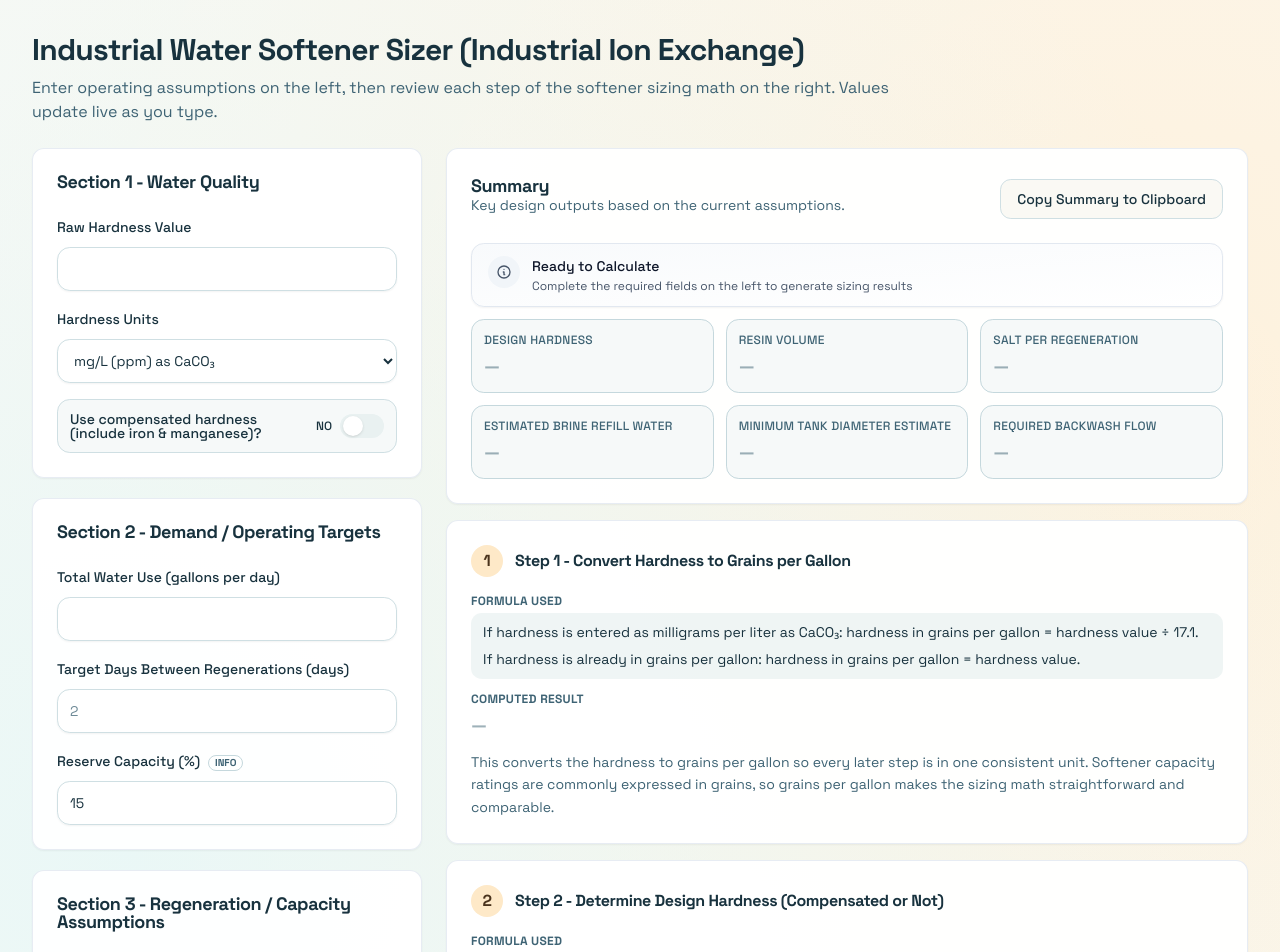
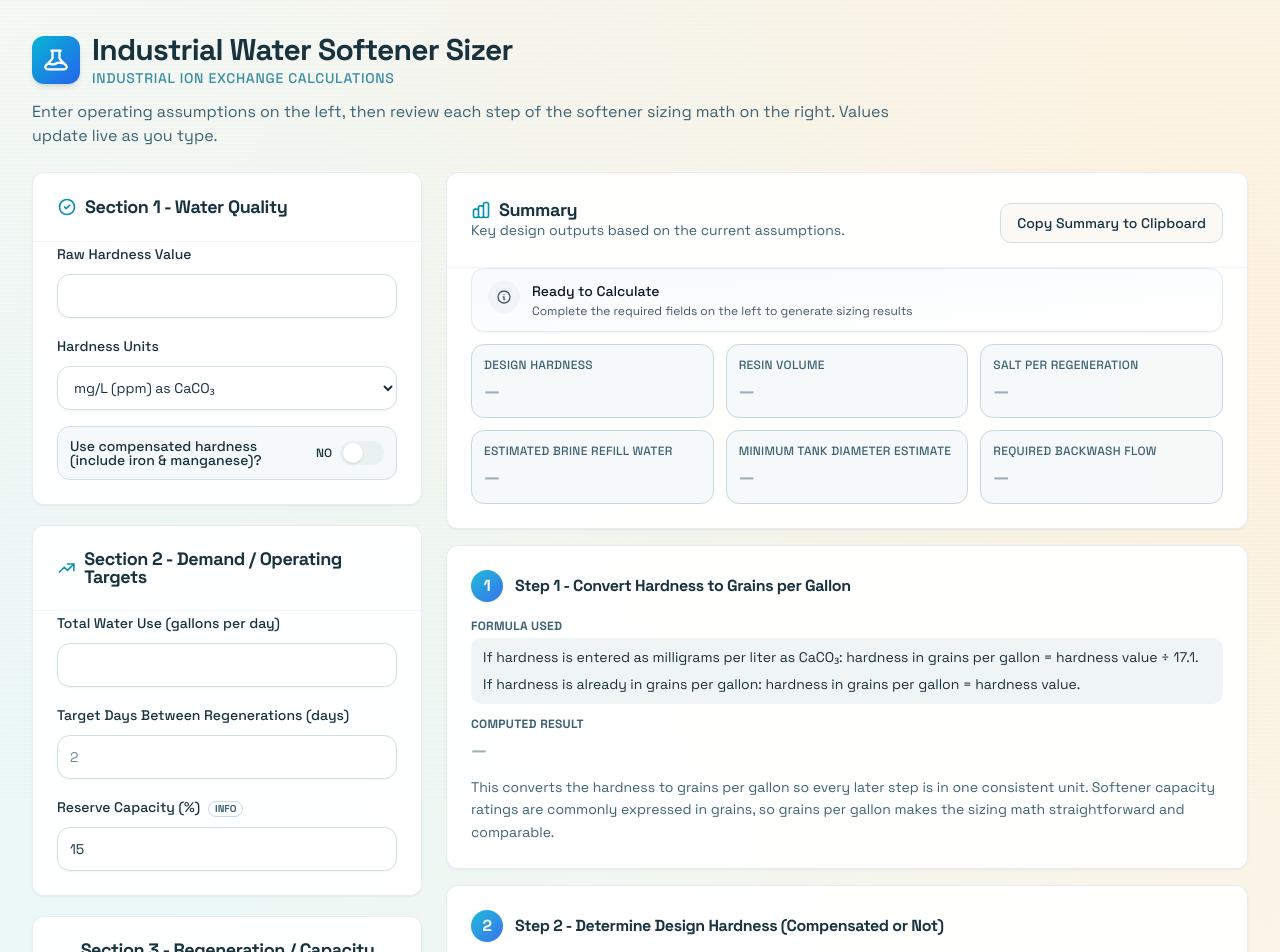
Before and after one commit to benbruce1021/softenerSizer, a React (Vite) app: page / in a window 1280 px wide. Shown: the top 952 px of the page. Built offline with nearby package versions, Linux system fonts and the light colour scheme.

Commit message:
Updated App.tsx

```diff
--- a/src/App.tsx
+++ b/src/App.tsx
@@ -66,10 +66,10 @@ type StepCardProps = {
 
 function StepCard({ number, title, formula, result, explanation, blockedMessage }: StepCardProps) {
   return (
-    <Card className="border-slate-200/80 bg-white/95">
+    <Card className="border-slate-200/80 bg-white/95 shadow-sm">
       <CardHeader className="pb-4">
         <CardTitle className="flex items-center gap-3 text-base">
-          <span className="flex h-8 w-8 items-center justify-center rounded-full bg-secondary text-secondary-foreground">
+          <span className="flex h-8 w-8 items-center justify-center rounded-full bg-gradient-to-br from-cyan-500/90 to-blue-600/90 text-white font-semibold shadow-sm">
             {number}
           </span>
           {title}
@@ -340,9 +340,19 @@ export default function App() {
   };
 
   return (
-    <main className="mx-auto min-h-screen max-w-[1440px] px-3 py-5 sm:px-4 md:px-6 lg:px-8 lg:py-8">
-      <div className="mb-6 space-y-2">
-        <h1 className="text-2xl font-bold tracking-tight md:text-3xl">Industrial Water Softener Sizer (Industrial Ion Exchange)</h1>
+    <main className="relative mx-auto min-h-screen max-w-[1440px] px-3 py-5 sm:px-4 md:px-6 lg:px-8 lg:py-8">
+      <div className="mb-6 space-y-3">
+        <div className="flex items-center gap-3">
+          <div className="flex h-12 w-12 items-center justify-center rounded-xl bg-gradient-to-br from-cyan-500 to-blue-600 shadow-md">
+            <svg className="h-7 w-7 text-white" fill="none" viewBox="0 0 24 24" stroke="currentColor">
+              <path strokeLinecap="round" strokeLinejoin="round" strokeWidth={2} d="M19.428 15.428a2 2 0 00-1.022-.547l-2.387-.477a6 6 0 00-3.86.517l-.318.158a6 6 0 01-3.86.517L6.05 15.21a2 2 0 00-1.806.547M8 4h8l-1 1v5.172a2 2 0 00.586 1.414l5 5c1.26 1.26.367 3.414-1.415 3.414H4.828c-1.782 0-2.674-2.154-1.414-3.414l5-5A2 2 0 009 10.172V5L8 4z" />
+            </svg>
+          </div>
+          <div>
+            <h1 className="text-2xl font-bold tracking-tight md:text-3xl">Industrial Water Softener Sizer</h1>
+            <p className="text-xs font-medium uppercase tracking-wider text-cyan-700/80 md:text-sm">Industrial Ion Exchange Calculations</p>
+          </div>
+        </div>
         <p className="max-w-4xl text-sm text-muted-foreground md:text-base">
           Enter operating assumptions on the left, then review each step of the softener sizing math on the right. Values update live as you type.
         </p>
@@ -350,9 +360,14 @@ export default function App() {
 
       <div className="grid gap-6 lg:grid-cols-[minmax(320px,390px)_minmax(0,1fr)]">
         <section className="space-y-4 md:space-y-5">
-          <Card className="border-slate-200/80 bg-white/95">
-            <CardHeader>
-              <CardTitle>Section 1 - Water Quality</CardTitle>
+          <Card className="border-slate-200/80 bg-white/95 shadow-sm">
+            <CardHeader className="border-b border-slate-100">
+              <CardTitle className="flex items-center gap-2">
+                <svg className="h-5 w-5 text-cyan-600" fill="none" viewBox="0 0 24 24" stroke="currentColor">
+                  <path strokeLinecap="round" strokeLinejoin="round" strokeWidth={2} d="M9 12l2 2 4-4m6 2a9 9 0 11-18 0 9 9 0 0118 0z" />
+                </svg>
+                Section 1 - Water Quality
+              </CardTitle>
             </CardHeader>
             <CardContent className="space-y-4">
               <div className="space-y-2">
@@ -422,9 +437,14 @@ export default function App() {
             </CardContent>
           </Card>
 
-          <Card className="border-slate-200/80 bg-white/95">
-            <CardHeader>
-              <CardTitle>Section 2 - Demand / Operating Targets</CardTitle>
+          <Card className="border-slate-200/80 bg-white/95 shadow-sm">
+            <CardHeader className="border-b border-slate-100">
+              <CardTitle className="flex items-center gap-2">
+                <svg className="h-5 w-5 text-cyan-600" fill="none" viewBox="0 0 24 24" stroke="currentColor">
+                  <path strokeLinecap="round" strokeLinejoin="round" strokeWidth={2} d="M13 7h8m0 0v8m0-8l-8 8-4-4-6 6" />
+                </svg>
+                Section 2 - Demand / Operating Targets
+              </CardTitle>
             </CardHeader>
             <CardContent className="space-y-4">
               <div className="space-y-2">
@@ -472,9 +492,14 @@ export default function App() {
             </CardContent>
           </Card>
 
-          <Card className="border-slate-200/80 bg-white/95">
-            <CardHeader>
-              <CardTitle>Section 3 - Regeneration / Capacity Assumptions</CardTitle>
+          <Card className="border-slate-200/80 bg-white/95 shadow-sm">
+            <CardHeader className="border-b border-slate-100">
+              <CardTitle className="flex items-center gap-2">
+                <svg className="h-5 w-5 text-cyan-600" fill="none" viewBox="0 0 24 24" stroke="currentColor">
+                  <path strokeLinecap="round" strokeLinejoin="round" strokeWidth={2} d="M4 4v5h.582m15.356 2A8.001 8.001 0 004.582 9m0 0H9m11 11v-5h-.581m0 0a8.003 8.003 0 01-15.357-2m15.357 2H15" />
+                </svg>
+                Section 3 - Regeneration / Capacity Assumptions
+              </CardTitle>
             </CardHeader>
             <CardContent className="space-y-4">
               <div className="space-y-2">
@@ -534,9 +559,14 @@ export default function App() {
             </CardContent>
           </Card>
 
-          <Card className="border-slate-200/80 bg-white/95">
-            <CardHeader>
-              <CardTitle>Section 4 - Flow / Vessel Sizing Assumptions</CardTitle>
+          <Card className="border-slate-200/80 bg-white/95 shadow-sm">
+            <CardHeader className="border-b border-slate-100">
+              <CardTitle className="flex items-center gap-2">
+                <svg className="h-5 w-5 text-cyan-600" fill="none" viewBox="0 0 24 24" stroke="currentColor">
+                  <path strokeLinecap="round" strokeLinejoin="round" strokeWidth={2} d="M19 11H5m14 0a2 2 0 012 2v6a2 2 0 01-2 2H5a2 2 0 01-2-2v-6a2 2 0 012-2m14 0V9a2 2 0 00-2-2M5 11V9a2 2 0 012-2m0 0V5a2 2 0 012-2h6a2 2 0 012 2v2M7 7h10" />
+                </svg>
+                Section 4 - Flow / Vessel Sizing Assumptions
+              </CardTitle>
             </CardHeader>
             <CardContent className="space-y-4">
               <div className="space-y-2">
@@ -591,10 +621,15 @@ export default function App() {
         </section>
 
         <section className="space-y-4">
-          <Card className="border-slate-200/80 bg-white/95">
-            <CardHeader className="flex flex-col gap-3 md:flex-row md:items-center md:justify-between">
+          <Card className="border-slate-200/80 bg-white/95 shadow-sm">
+            <CardHeader className="flex flex-col gap-3 border-b border-slate-100 md:flex-row md:items-center md:justify-between">
               <div>
-                <CardTitle>Summary</CardTitle>
+                <CardTitle className="flex items-center gap-2">
+                  <svg className="h-5 w-5 text-cyan-600" fill="none" viewBox="0 0 24 24" stroke="currentColor">
+                    <path strokeLinecap="round" strokeLinejoin="round" strokeWidth={2} d="M9 19v-6a2 2 0 00-2-2H5a2 2 0 00-2 2v6a2 2 0 002 2h2a2 2 0 002-2zm0 0V9a2 2 0 012-2h2a2 2 0 012 2v10m-6 0a2 2 0 002 2h2a2 2 0 002-2m0 0V5a2 2 0 012-2h2a2 2 0 012 2v14a2 2 0 01-2 2h-2a2 2 0 01-2-2z" />
+                  </svg>
+                  Summary
+                </CardTitle>
                 <CardDescription>Key design outputs based on the current assumptions.</CardDescription>
               </div>
               <Button onClick={copySummary} variant="outline" className="w-full md:w-auto">
--- a/src/index.css
+++ b/src/index.css
@@ -36,8 +36,29 @@
     @apply bg-background text-foreground antialiased;
     background-image:
       radial-gradient(circle at 10% 20%, rgba(230, 247, 247, 0.8) 0, transparent 35%),
-      radial-gradient(circle at 90% 10%, rgba(255, 239, 214, 0.8) 0, transparent 30%);
+      radial-gradient(circle at 90% 10%, rgba(255, 239, 214, 0.8) 0, transparent 30%),
+      radial-gradient(circle at 50% 100%, rgba(207, 237, 245, 0.3) 0, transparent 50%);
     font-family: "Space Grotesk", "Avenir Next", "Segoe UI", sans-serif;
+  }
+
+  body::before {
+    content: '';
+    position: fixed;
+    top: 0;
+    left: 0;
+    width: 100%;
+    height: 100%;
+    pointer-events: none;
+    opacity: 0.03;
+    background-image:
+      repeating-linear-gradient(
+        0deg,
+        transparent,
+        transparent 2px,
+        rgba(23, 94, 130, 0.4) 2px,
+        rgba(23, 94, 130, 0.4) 4px
+      );
+    z-index: 0;
   }
 
   input[type="number"] {
```
